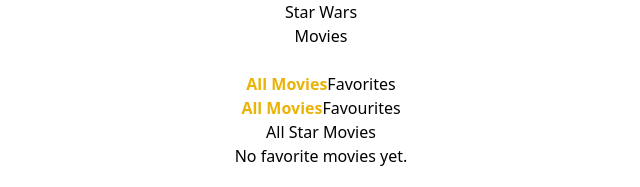
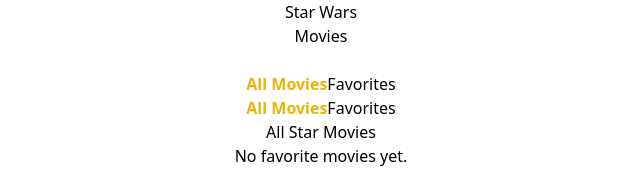
Before and after one commit to RocktimSharma/star_wars_app, a React (Vite) app: page / in a window 1280 px wide. Shown: the top 187 px of the page, without its empty margins (319-959 px from the left). Built offline with nearby package versions, Linux system fonts and the light colour scheme; no server answers.

Commit message:
Update Layout.jsx

```diff
--- a/src/pages/Layout.jsx
+++ b/src/pages/Layout.jsx
@@ -71,10 +71,10 @@ export default function Layout() {
                 All Movies
               </NavLink>
               <NavLink
-                to="/favourites"
+                to="/favorites"
                 className="block mb-4 text-gray-400 hover:text-gray-300"
               >
-                Favourites
+                Favorites
               </NavLink>
             </div>
           </div>
```
